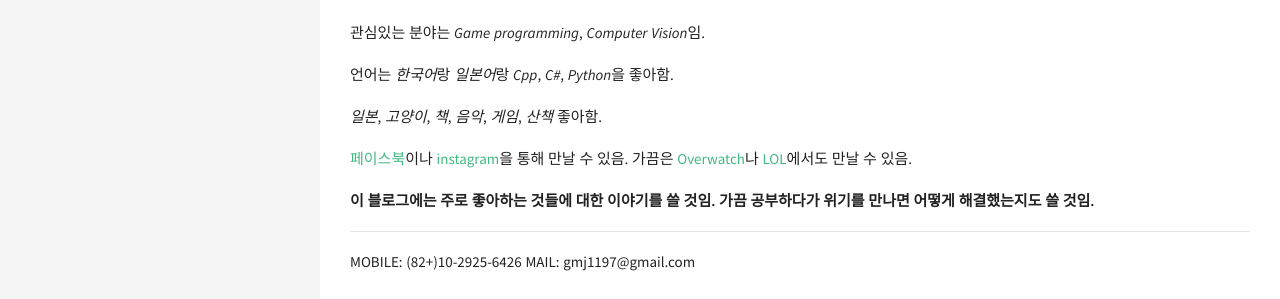
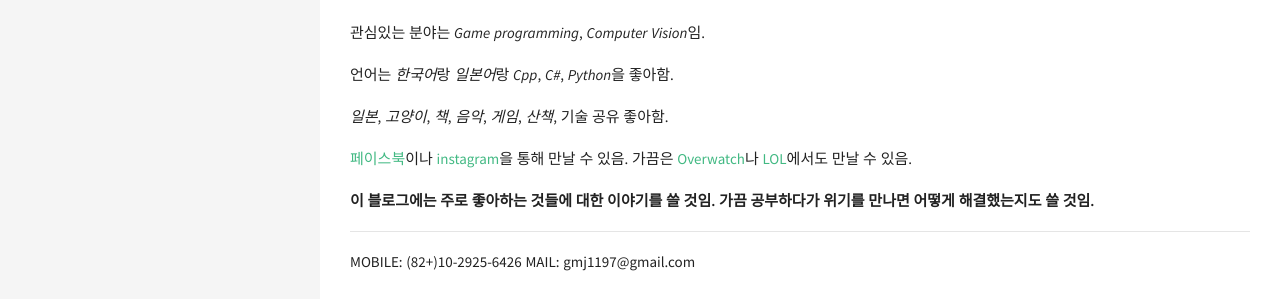
Before and after one commit to renyuanz/leonids, a Jekyll site: the page built from _posts/2017-06-21-read_me.md, in a window 1280 px wide. Shown: the part 905-1204 px from the top of the page. Built offline with Jekyll 4.4.1, drawn with Linux system fonts in a browser that asks for light colours.

Commit message:
Modified read_me.md

```diff
--- a/_posts/2017-06-21-read_me.md
+++ b/_posts/2017-06-21-read_me.md
@@ -39,7 +39,7 @@ title:  "READ ME!"
 
 언어는 *한국어*랑 *일본어*랑 *Cpp*, *C#*, *Python*을 좋아함.
 
-*일본*, *고양이*, *책*, *음악*, *게임*, *산책* 좋아함.
+*일본*, *고양이*, *책*, *음악*, *게임*, *산책*, 기술 공유 좋아함.
 
 [페이스북][facebook]이나 [instagram][instagram]을 통해 만날 수 있음.
 가끔은 [Overwatch][overwatch]나 [LOL][lol]에서도 만날 수 있음.
```
